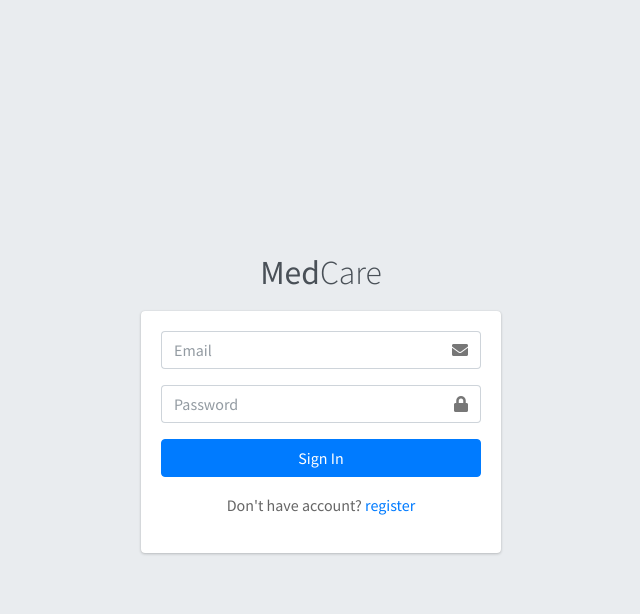
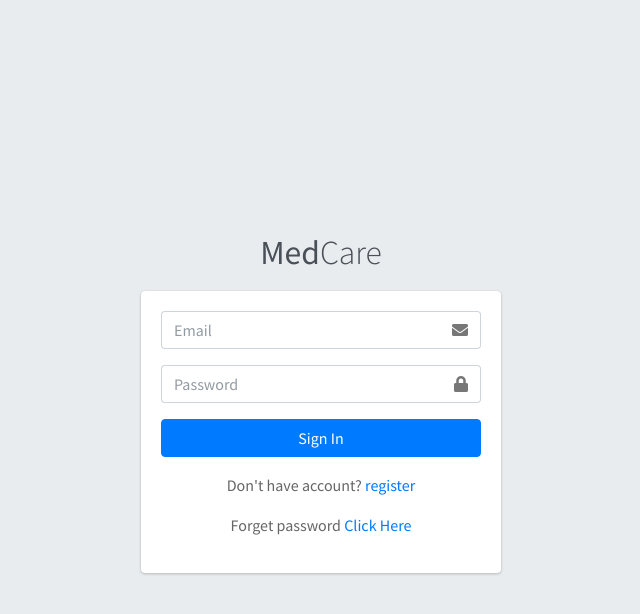
Before and after one commit to Kritika1115/MedCare, a Django app: page / in a window 1280 px wide. Shown: the top 614 px of the page, without its empty margins (319-959 px from the left). Run offline with Django 4.2, Linux system fonts and the light colour scheme; some libraries are stand-ins or nearby versions.

Commit message:
forget password

```diff
--- a/MedCare/urls.py
+++ b/MedCare/urls.py
@@ -19,6 +19,7 @@ from django.urls import path, include
 from django.conf import settings
 from django.conf.urls.static import static
 
+
 admin.site.site_header = "MedCare"
 admin.site.index_title = "MedCare dashboard"
 urlpatterns = [
--- a/accounts/urls.py
+++ b/accounts/urls.py
@@ -1,9 +1,17 @@
 from django.urls import path
 from accounts import views as accounts
+from django.contrib.auth import views as auth_views
 
 app_name = "accounts"
 urlpatterns = [
     path("", accounts.login_page, name="login_page"),
     path("register/", accounts.register_page, name="register_page"),
     path("logout/", accounts.logout_process, name="logout_process"),
+
+
+    path("password_reset/", auth_views.PasswordResetCompleteView.as_view(), name="password_reset"),
+    path("password_reset/done/", auth_views.PasswordResetDoneView.as_view(), name="password_reset_done"),
+    path('reset/<uidb64>/<token>/', auth_views.PasswordResetConfirmView.as_view(), name='password_reset_confirm'),
+    path('reset/done/', auth_views.PasswordResetCompleteView.as_view(), name='password_reset_complete'),
+
 ]
--- a/templates/accounts/login.html
+++ b/templates/accounts/login.html
@@ -51,6 +51,7 @@
           <div class="col-12">
             <button type="submit" class="btn btn-primary btn-block">Sign In</button>
             <p class="text-center pt-3">Don't have account? <a href="{% url "accounts:register_page" %}">register</a></p>
+            <p class="text-center">Forget password <a href="{% url "accounts:password_reset" %}">Click Here</a></p>
           </div>
           <!-- /.col -->
         </div>
```
Also changed, not shown: MedCare/settings.py (+8 -0 lines).
